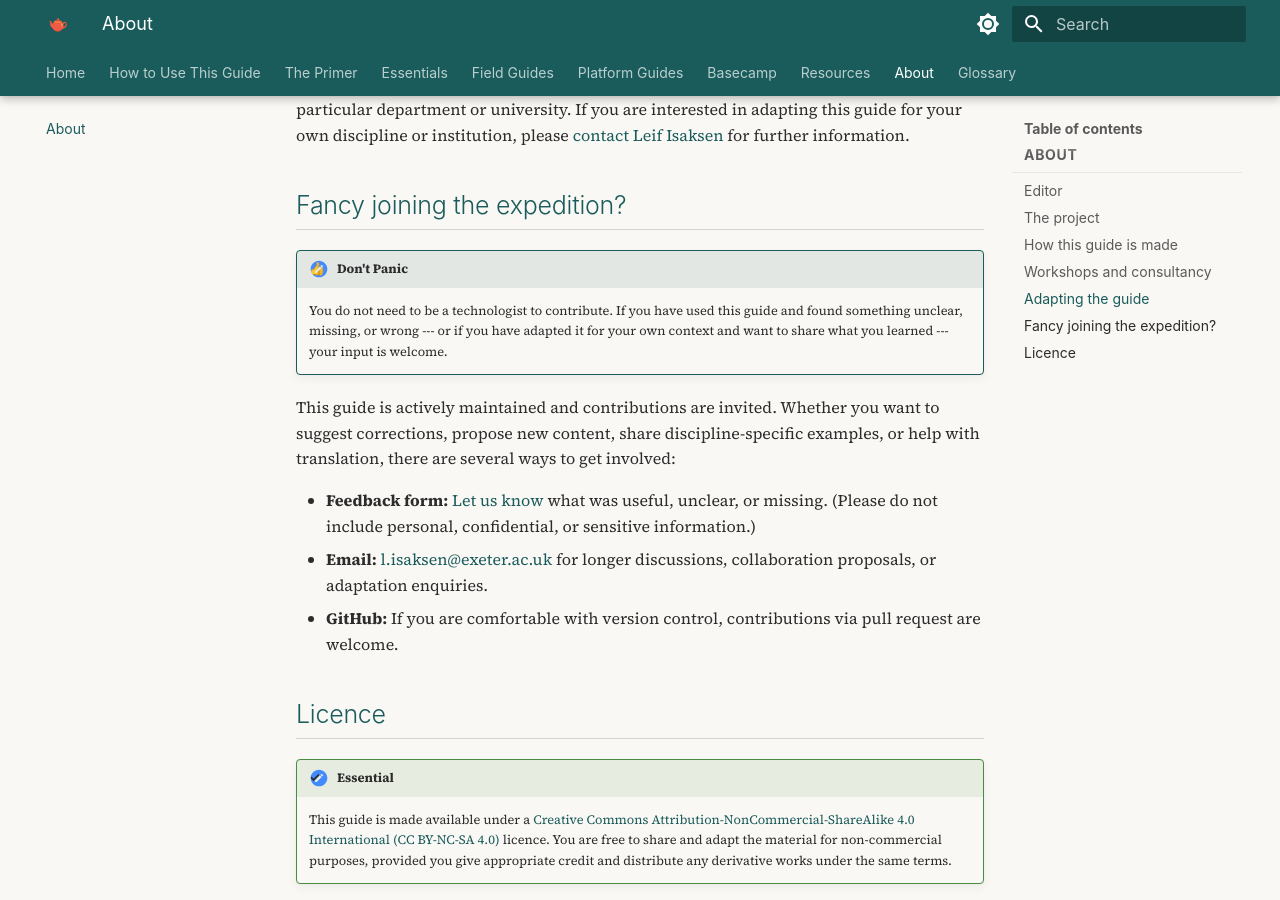
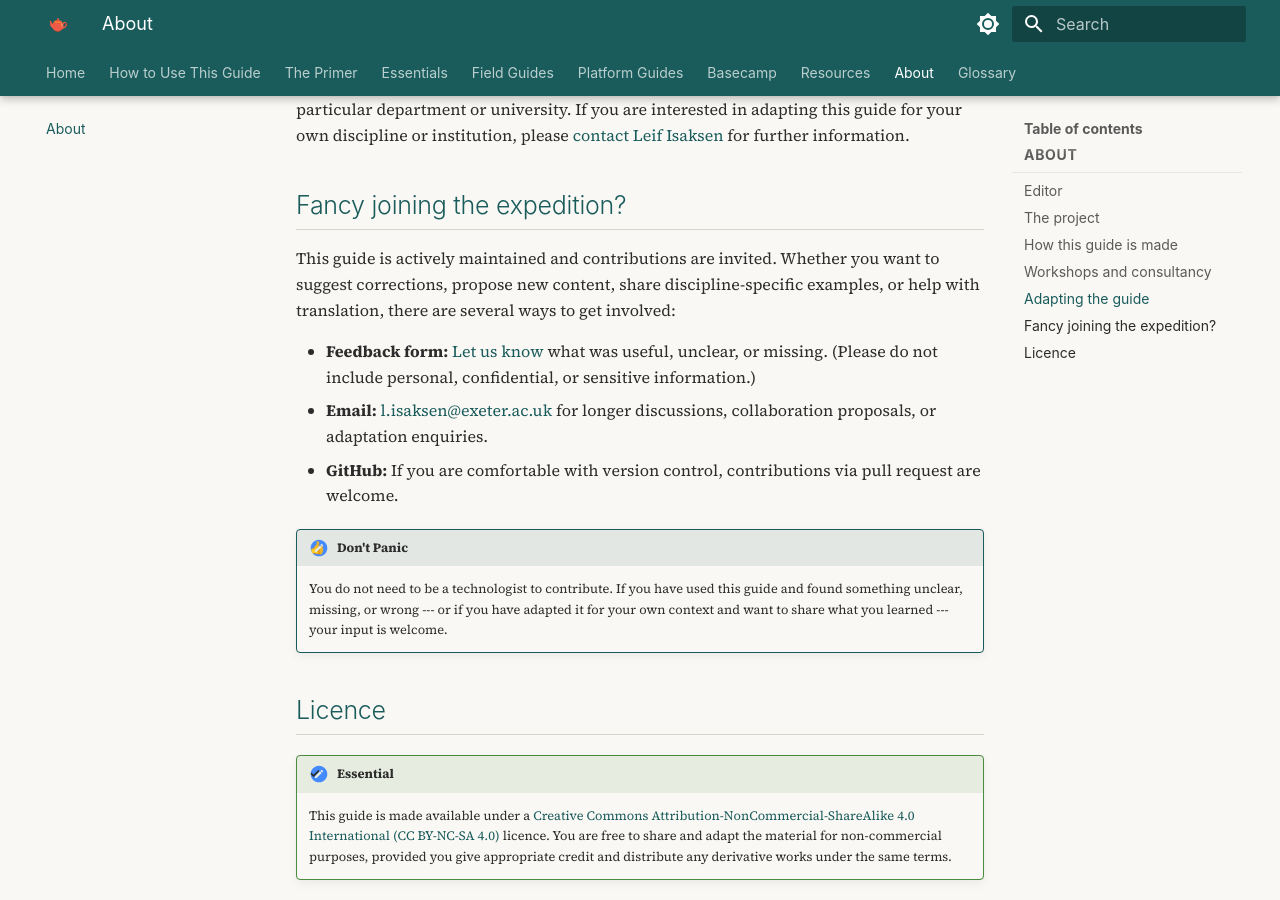
Before and after one commit to leifuss/hhg2ai, an MkDocs documentation site: the page built from docs/about/index.md, in a window 1280 px wide and 900 px high, scrolled down 1369 px. Built offline with MkDocs 1.6.1 and Material for MkDocs 9.7.7, drawn with Linux system fonts in a browser that asks for light colours; comment, search, counter and statistics services are not loaded.

```diff
--- a/docs/about/index.md
+++ b/docs/about/index.md
@@ -39,14 +39,14 @@
 
 ## Fancy joining the expedition?
 
-!!! panic "Don't Panic"
-    You do not need to be a technologist to contribute. If you have used this guide and found something unclear, missing, or wrong --- or if you have adapted it for your own context and want to share what you learned --- your input is welcome.
-
 This guide is actively maintained and contributions are invited. Whether you want to suggest corrections, propose new content, share discipline-specific examples, or help with translation, there are several ways to get involved:
 
 - **Feedback form:** [Let us know](https://docs.google.com/forms/d/e/1FAIpQLSdZSvChJSQgi428ByMSdFCs0Ltk1BBk1tce2zteZEVY5jT63Q/viewform?usp=pp_url&entry.1470426217=About) what was useful, unclear, or missing. (Please do not include personal, confidential, or sensitive information.)
 - **Email:** [l.isaksen@exeter.ac.uk](mailto:l.isaksen@exeter.ac.uk) for longer discussions, collaboration proposals, or adaptation enquiries.
 - **GitHub:** If you are comfortable with version control, contributions via pull request are welcome.
+
+!!! panic "Don't Panic"
+    You do not need to be a technologist to contribute. If you have used this guide and found something unclear, missing, or wrong --- or if you have adapted it for your own context and want to share what you learned --- your input is welcome.
 
 ## Licence
 
```
